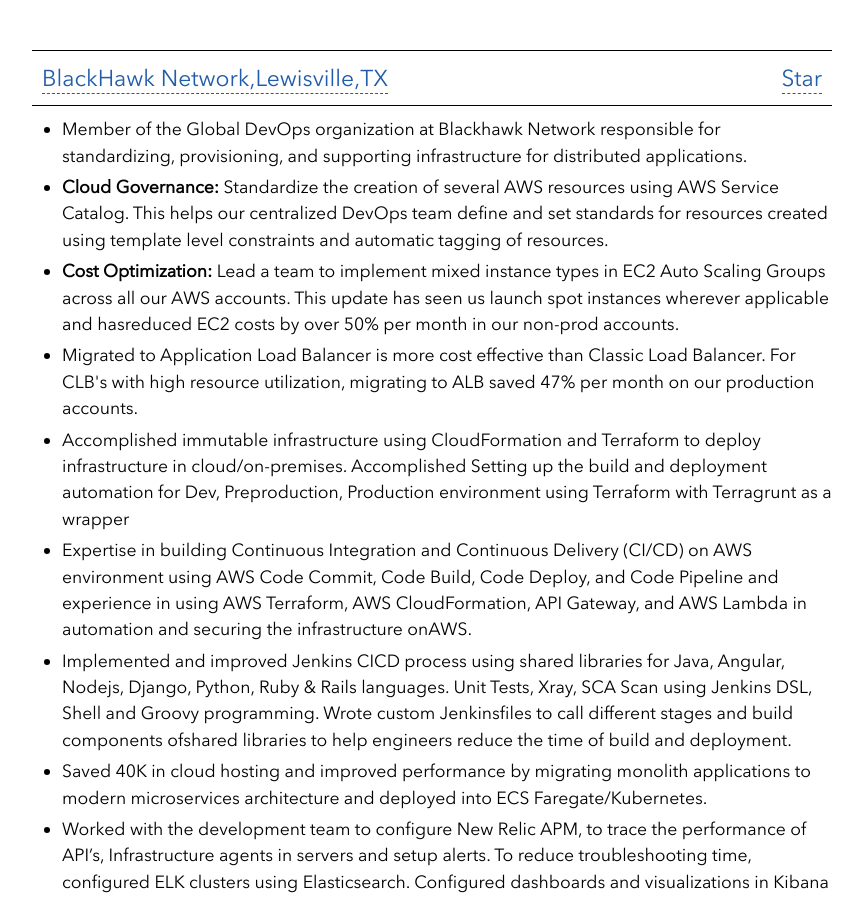
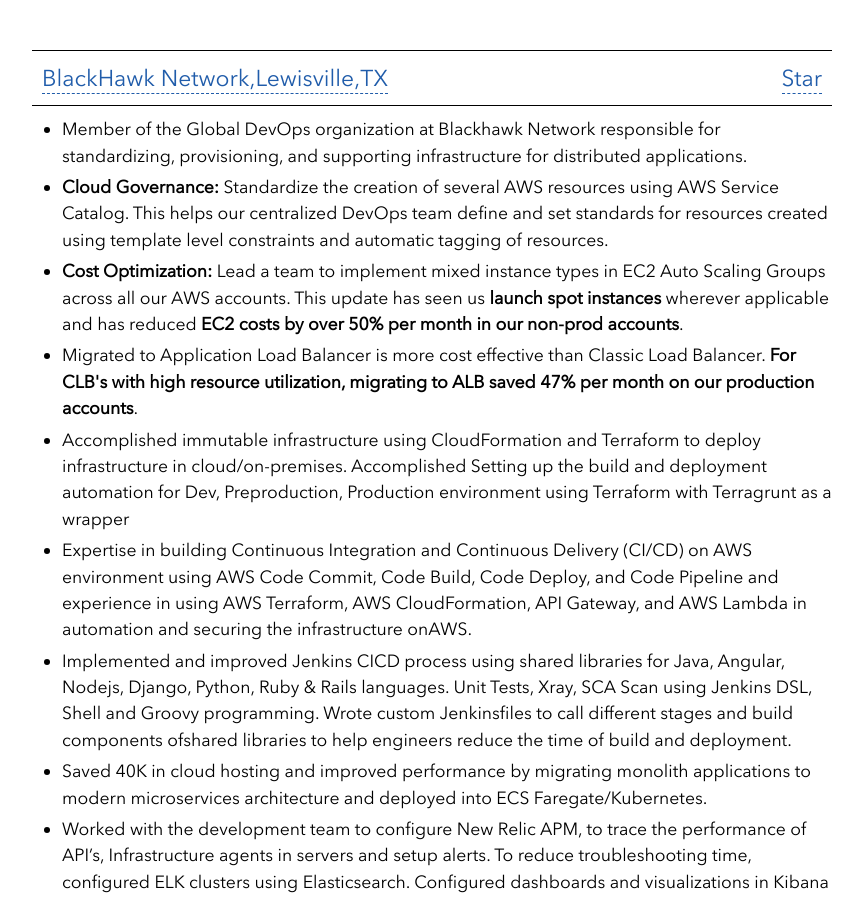
Before and after one commit to sivakumarvunnam/sivakumarvunnam.github.io, a Jekyll site: the page built from experiences.html, in a window 1280 px wide and 900 px high, scrolled down 775 px. Shown: the whole window, without its empty margins (208-1071 px from the left). Built offline with Jekyll 4.4.1, drawn with Linux system fonts in a browser that asks for light colours; nearby versions of some CDN libraries.

Commit message:
highest necessary point's

```diff
--- a/_data/experiences.yml
+++ b/_data/experiences.yml
@@ -14,8 +14,8 @@
   description:
     - Member of the Global DevOps organization at Blackhawk Network responsible for standardizing, provisioning, and supporting infrastructure for distributed applications.
     - <b>Cloud Governance:</b> Standardize the creation of several AWS resources using AWS Service Catalog. This helps our centralized DevOps team define and set standards for resources created using template level constraints and automatic tagging of resources.
-    - <b>Cost Optimization:</b> Lead a team to implement mixed instance types in EC2 Auto Scaling Groups across all our AWS accounts. This update has seen us launch spot instances wherever applicable and hasreduced EC2 costs by over 50% per month in our non-prod accounts.
-    - Migrated to Application Load Balancer is more cost effective than Classic Load Balancer. For CLB's with high resource utilization, migrating to ALB saved 47% per month on our production accounts.
+    - <b>Cost Optimization:</b> Lead a team to implement mixed instance types in EC2 Auto Scaling Groups across all our AWS accounts. This update has seen us <b>launch spot instances</b> wherever applicable and has reduced <b>EC2 costs by over 50% per month in our non-prod accounts</b>.
+    - Migrated to Application Load Balancer is more cost effective than Classic Load Balancer. <b>For CLB's with high resource utilization, migrating to ALB saved 47% per month on our production accounts</b>.
     - Accomplished immutable infrastructure using CloudFormation and Terraform to deploy infrastructure in cloud/on-premises. Accomplished Setting up the build and deployment automation for Dev, Preproduction, Production environment using Terraform with Terragrunt as a wrapper
     - Expertise in building Continuous Integration and Continuous Delivery (CI/CD) on AWS environment using AWS Code Commit, Code Build, Code Deploy, and Code Pipeline and experience in using AWS Terraform, AWS CloudFormation, API Gateway, and AWS Lambda in automation and securing the infrastructure onAWS.
     - Implemented and improved Jenkins CICD process using shared libraries for Java, Angular, Nodejs, Django, Python, Ruby & Rails languages. Unit Tests, Xray, SCA Scan using Jenkins DSL, Shell and Groovy programming. Wrote custom Jenkinsfiles to call different stages and build components ofshared libraries to help engineers reduce the time of build and deployment.
```
